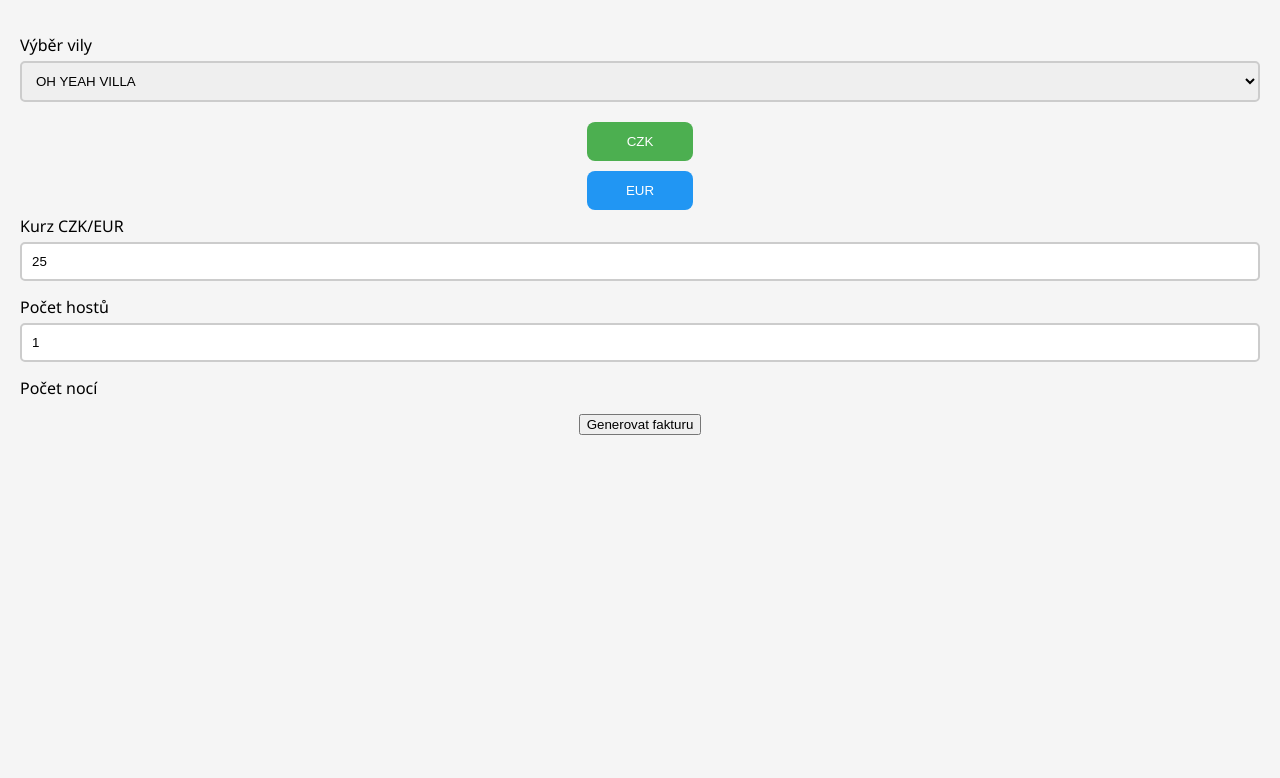
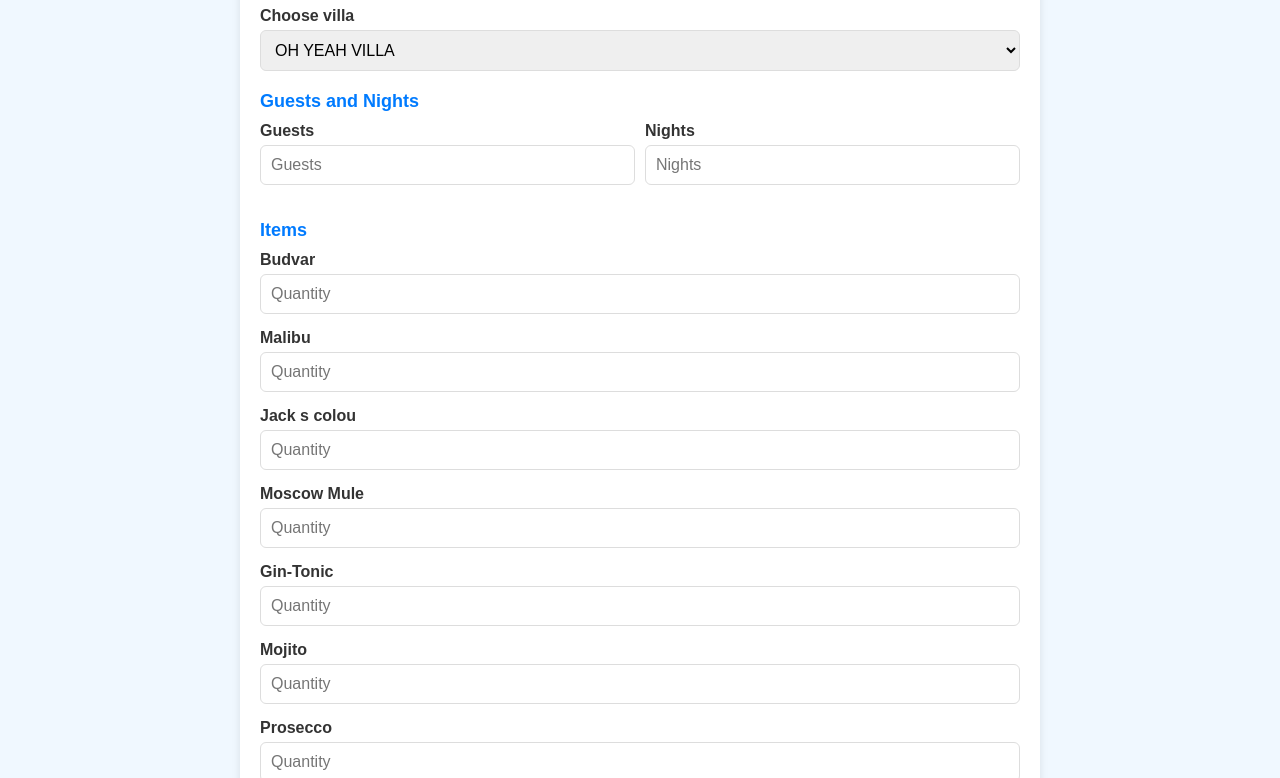
Before and after one commit to Martyparty1988/Minibar-manager-5.5, a plain HTML site: page index.html in a window 1280 px wide. Shown: the part 132-910 px from the top of the page. Before the commit the page ends 800 px from the top, so only its background shows below. Drawn offline with nearby package versions, Linux system fonts and the light colour scheme.

Commit message:
Update index.html

```diff
--- a/index.html
+++ b/index.html
@@ -5,212 +5,366 @@
     <meta name="viewport" content="width=device-width, initial-scale=1.0">
     <title>K&D Minibar Management</title>
     <style>
-        body {
-            font-family: 'Segoe UI', Roboto, sans-serif;
-            background-color: #f5f5f5;
+        :root {
+            --primary-color: #007BFF;
+            --secondary-color: #00C6AE;
+            --oh-yeah-bg: #F0F8FF;
+            --little-castle-bg: #FAF4EB;
+            --amazing-pool-bg: #E6FAF4;
+            --btn-gradient: linear-gradient(135deg, #007BFF, #00C6AE);
+            --btn-hover-gradient: linear-gradient(135deg, #00C6AE, #007BFF);
+        }
+
+        * {
+            box-sizing: border-box;
             margin: 0;
             padding: 0;
-            overflow-x: hidden;
+            font-family: 'Arial', sans-serif;
         }
 
-        .container {
-            width: 100%;
+        body {
+            background-color: var(--oh-yeah-bg);
             padding: 20px;
-            box-sizing: border-box;
-            display: flex;
-            flex-direction: column;
-            align-items: center;
-            justify-content: center;
+            color: #333;
+        }
+
+        .app-container {
+            max-width: 800px;
+            margin: auto;
+            background-color: white;
+            border-radius: 12px;
+            box-shadow: 0 4px 8px rgba(0, 0, 0, 0.1);
+            overflow: hidden;
+            animation: fadeIn 0.5s ease-in-out;
         }
 
         .header {
-            width: 100%;
-            padding: 20px 0;
             text-align: center;
+            padding: 20px;
+            background: var(--btn-gradient);
             color: white;
-            border-radius: 8px;
+            font-size: 24px;
+            font-weight: bold;
+            border-radius: 12px 12px 0 0;
+        }
+
+        .content {
+            padding: 20px;
+        }
+
+        .section {
             margin-bottom: 20px;
         }
 
+        .section-title {
+            font-size: 18px;
+            font-weight: bold;
+            margin-bottom: 10px;
+            color: var(--primary-color);
+        }
+
         .form-group {
-            width: 100%;
             margin-bottom: 15px;
         }
 
-        input, select {
+        .form-group label {
+            display: block;
+            font-weight: bold;
+            margin-bottom: 5px;
+        }
+
+        .form-group input,
+        .form-group select {
             width: 100%;
             padding: 10px;
-            margin-top: 5px;
-            box-sizing: border-box;
-            border: 2px solid #ccc;
-            border-radius: 5px;
+            border: 1px solid #ddd;
+            border-radius: 6px;
+            font-size: 16px;
         }
 
-        .currency-toggle button {
-            width: 100%;
-            padding: 12px;
-            margin: 5px 0;
-            border-radius: 8px;
-            border: none;
-            color: white;
+        .form-row {
+            display: flex;
+            gap: 10px;
+            flex-wrap: wrap;
         }
 
-        /* Styly pro tlačítka měny */
-        #czk-btn { background-color: #4CAF50; }
-        #eur-btn { background-color: #2196F3; }
+        .form-row .form-group {
+            flex: 1 1 calc(50% - 10px);
+        }
+
+        .btn {
+            display: block;
+            width: 100%;
+            padding: 15px;
+            font-size: 18px;
+            background: var(--btn-gradient);
+            color: white;
+            border: none;
+            border-radius: 6px;
+            cursor: pointer;
+            margin-top: 15px;
+            font-weight: bold;
+            text-align: center;
+            transition: background 0.3s ease, transform 0.2s ease;
+        }
+
+        .btn:hover {
+            background: var(--btn-hover-gradient);
+        }
+
+        .btn:active {
+            transform: scale(0.98);
+        }
+
+        .invoice {
+            margin-top: 20px;
+            padding: 20px;
+            background-color: #f9f9f9;
+            border-radius: 12px;
+            box-shadow: 0 2px 6px rgba(0, 0, 0, 0.1);
+            animation: slideUp 0.5s ease;
+        }
+
+        .invoice h3 {
+            margin-bottom: 15px;
+            color: var(--primary-color);
+        }
+
+        .invoice-item {
+            display: flex;
+            justify-content: space-between;
+            margin-bottom: 10px;
+            font-size: 16px;
+        }
+
+        .invoice-total {
+            font-weight: bold;
+            text-align: right;
+            margin-top: 15px;
+            font-size: 18px;
+        }
+
+        @media screen and (max-width: 600px) {
+            .form-row {
+                flex-direction: column;
+            }
+
+            .app-container {
+                max-width: 100%;
+            }
+
+            .btn {
+                font-size: 16px;
+            }
+        }
+
+        @keyframes fadeIn {
+            from {
+                opacity: 0;
+            }
+            to {
+                opacity: 1;
+            }
+        }
+
+        @keyframes slideUp {
+            from {
+                transform: translateY(20px);
+                opacity: 0;
+            }
+            to {
+                transform: translateY(0);
+                opacity: 1;
+            }
+        }
     </style>
 </head>
 <body>
-    <div class="container">
-        <div class="header" id="headerGradient">
-            <h1>K&D Minibar Management</h1>
+    <div class="app-container">
+        <div class="header">
+            K&D Minibar Management
         </div>
-
-        <!-- Výběr vily -->
+        <div class="content">
+            <div class="section">
+                <div class="section-title">Select Villa</div>
                 <div class="form-group">
-            <label for="villa">Výběr vily</label>
-            <select id="villa">
+                    <label for="villa">Choose villa</label>
+                    <select id="villa" onchange="updateVilla()">
                         <option value="oh-yeah">OH YEAH VILLA</option>
                         <option value="little-castle">LITTLE CASTLE</option>
                         <option value="amazing-pool">AMAZING POOL</option>
                     </select>
                 </div>
-
-        <!-- Přepínač měny -->
-        <div class="currency-toggle">
-            <button id="czk-btn" onclick="setCurrency('CZK')">CZK</button>
-            <button id="eur-btn" onclick="setCurrency('EUR')">EUR</button>
             </div>
-
-        <!-- Kurz měny -->
+            <div class="section">
+                <div class="section-title">Guests and Nights</div>
+                <div class="form-row">
                     <div class="form-group">
-            <label for="exchange-rate">Kurz CZK/EUR</label>
-            <input type="number" id="exchange-rate" placeholder="Zadejte kurz" step="0.1" value="25">
+                        <label for="guests">Guests</label>
+                        <input type="number" id="guests" placeholder="Guests" min="1">
                     </div>
-
-        <!-- Počet hostů a nocí -->
                     <div class="form-group">
-            <label for="guests">Počet hostů</label>
-            <input type="number" id="guests" min="1" value="1">
+                        <label for="nights">Nights</label>
+                        <input type="number" id="nights" placeholder="Nights" min="1">
                     </div>
-
+                </div>
+            </div>
+            <div class="section">
+                <div class="section-title">Items</div>
+                <div id="items-container"></div>
+            </div>
             <div class="form-group">
-            <label for="nights">Počet nocí</label
-            <input type="number" id="nights" min="1" value="1">
+                <button class="btn" onclick="generateInvoice()">Generate Invoice</button>
             </div>
-
-        <!-- Položky -->
-        <div id="villa-items"></div>
-
-        <button onclick="generateInvoice()">Generovat fakturu</button>
+            <div class="form-group">
+                <button class="btn" onclick="applyDiscount()">Apply 10% Discount</button>
+            </div>
+            <div class="form-group">
+                <button class="btn" onclick="saveAsImage()">Save as JPEG</button>
+            </div>
             <div id="invoiceContainer"></div>
+        </div>
     </div>
 
     <script>
-        const villaItems = {
-            'oh-yeah': {
-                CZK: [
-                    { id: 'budvar', label: 'Budvar', price: 59 },
-                    { id: 'malibu', label: 'Malibu', price: 99 },
-                    { id: 'jack-cola', label: 'Jack s colou', price: 99 },
-                    { id: 'moscow-mule', label: 'Moscow Mule', price: 99 },
-                    { id: 'gin-tonic', label: 'Gin-Tonic', price: 99 },
-                    { id: 'mojito', label: 'Mojito', price: 99 },
-                    { id: 'prosecco', label: 'Prosecco', price: 390 }
+        const items = {
+            "oh-yeah": [
+                { name: "Budvar", priceCZK: 59 },
+                { name: "Malibu", priceCZK: 99 },
+                { name: "Jack s colou", priceCZK: 99 },
+                { name: "Moscow Mule", priceCZK: 99 },
+                { name: "Gin-Tonic", priceCZK: 99 },
+                { name: "Mojito", priceCZK: 99 },
+                { name: "Prosecco", priceCZK: 390 },
+                { name: "Pivo sud 30 l", priceEUR: 125 },
+                { name: "Pivo sud 50 l", priceEUR: 175 },
+                { name: "Plyn", priceEUR: 12 },
+                { name: "Wellness", priceEUR: 0, userInput: true }
             ],
-                EUR: [
-                    { id: 'beer-30l', label: 'Pivo sud 30 l', price: 125 },
-                    { id: 'beer-50l', label: 'Pivo sud 50 l', price: 175 },
-                    { id: 'gas', label: 'Plyn', price: 12 },
-                    { id: 'wellness', label: 'Wellness', price: 'Custom' }
+            "little-castle": [
+                { name: "Budvar", priceCZK: 59 },
+                { name: "Malibu", priceCZK: 99 },
+                { name: "Jack s colou", priceCZK: 99 },
+                { name: "Moscow Mule", priceCZK: 99 },
+                { name: "Gin-Tonic", priceCZK: 99 },
+                { name: "Mojito", priceCZK: 99 },
+                { name: "Prosecco", priceCZK: 390 },
+                { name: "Pivo sud 30 l", priceEUR: 125 },
+                { name: "Pivo sud 50 l", priceEUR: 175 },
+                { name: "Plyn", priceEUR: 12 },
+                { name: "Wellness", priceEUR: 0, userInput: true }
+            ],
+            "amazing-pool": [
+                { name: "Budvar", priceCZK: 59 },
+                { name: "Malibu", priceCZK: 99 },
+                { name: "Jack s colou", priceCZK: 99 },
+                { name: "Moscow Mule", priceCZK: 99 },
+                { name: "Gin-Tonic", priceCZK: 99 },
+                { name: "Mojito", priceCZK: 99 },
+                { name: "Coca-Cola", priceCZK: 32 },
+                { name: "Sprite", priceCZK: 32 },
+                { name: "Red Bull", priceCZK: 59 },
+                { name: "Prosecco", priceCZK: 390 },
+                { name: "Pivo sud 30 l", priceEUR: 125 },
+                { name: "Pivo sud 50 l", priceEUR: 175 },
+                { name: "Plyn", priceEUR: 12 },
+                { name: "Wellness", priceEUR: 0, userInput: true }
             ]
-            },
-            'little-castle': {
-                CZK: [
-                    { id: 'budvar', label: 'Budvar', price: 59 },
-                    { id: 'malibu', label: 'Malibu', price: 99 },
-                    { id: 'jack-cola', label: 'Jack s colou', price: 99 },
-                    { id: 'moscow-mule', label: 'Moscow Mule', price: 99 },
-                    { id: 'gin-tonic', label: 'Gin-Tonic', price: 99 },
-                    { id: 'mojito', label: 'Mojito', price: 99 },
-                    { id: 'prosecco', label: 'Prosecco', price: 390 }
-                ],
-                EUR: [
-                    { id: 'beer-30l', label: 'Pivo sud 30 l', price: 125 },
-                    { id: 'beer-50l', label: 'Pivo sud 50 l', price: 175 },
-                    { id: 'gas', label: 'Plyn', price: 12 },
-                    { id: 'wellness', label: 'Wellness', price: 'Custom' }
-                ]
-            },
-            'amazing-pool': {
-                CZK: [
-                    { id: 'budvar', label: 'Budvar', price: 59 },
-                    { id: 'malibu', label: 'Malibu', price: 99 },
-                    { id: 'jack-cola', label: 'Jack s colou', price: 99 },
-                    { id: 'moscow-mule', label: 'Moscow Mule', price: 99 },
-                    { id: 'gin-tonic', label: 'Gin-Tonic', price: 99 },
-                    { id: 'mojito', label: 'Mojito', price: 99 },
-                    { id: 'coca-cola', label: 'Coca-Cola', price: 32 },
-                    { id: 'sprite', label: 'Sprite', price: 32 },
-                    { id: 'red-bull', label: 'Red Bull', price: 59 },
-                    { id: 'prosecco', label: 'Prosecco', price: 390 }
-                ],
-                EUR: [
-                    { id: 'beer-30l', label: 'Pivo sud 30 l', price: 125 },
-                    { id: 'beer-50l', label: 'Pivo sud 50 l', price: 175 },
-                    { id: 'gas', label: 'Plyn', price: 12 },
-                    { id: 'wellness', label: 'Wellness', price: 'Custom' }
-                ]
-            }
         };
 
-        function updateVillaSettings() {
+        async function updateVilla() {
             const villa = document.getElementById("villa").value;
-            const currency = document.querySelector('.currency-toggle button.active').textContent;
-            const itemsContainer = document.getElementById("villa-items");
-            const items = villaItems[villa][currency] || [];
+            const body = document.body;
 
-            itemsContainer.innerHTML = items
-                .map(item => `<div><label>${item.label} (${item.price} ${currency})</label><input type="number" id="${item.id}" min="0" /></div>`)
-                .join('');
-            calculateCityTax();
+            if (villa === "oh-yeah") {
+                body.style.backgroundColor = "var(--oh-yeah-bg)";
+            } else if (villa === "little-castle") {
+                body.style.backgroundColor = "var(--little-castle-bg)";
+            } else if (villa === "amazing-pool") {
+                body.style.backgroundColor = "var(--amazing-pool-bg)";
             }
 
-        function setCurrency(currency) {
-            const buttons = document.querySelectorAll('.currency-toggle button');
-            buttons.forEach(button => {
-                if(button.textContent === currency) {
-                    button.classList.add('active');
-                } else {
-                    button.classList.remove('active');
+            displayItems(villa);
+        }
+
+        function displayItems(villa) {
+            const container = document.getElementById("items-container");
+            container.innerHTML = "";
+
+            items[villa].forEach(item => {
+                const itemDiv = document.createElement("div");
+                itemDiv.classList.add("form-group");
+                itemDiv.innerHTML = `
+                    <label>${item.name}</label>
+                    <input type="number" id="${item.name}" placeholder="Quantity" min="0">
+                `;
+                container.appendChild(itemDiv);
+            });
+        }
+
+        function generateInvoice() {
+            const villa = document.getElementById("villa").value;
+            const guests = parseInt(document.getElementById("guests").value) || 0;
+            const nights = parseInt(document.getElementById("nights").value) || 0;
+            const cityTax = guests * nights * 2;
+
+            let totalCZK = 0, totalEUR = 0;
+            let itemsPurchased = [];
+
+            items[villa].forEach(item => {
+                const count = parseInt(document.getElementById(item.name)?.value) || 0;
+                if (count > 0) {
+                    const itemTotalCZK = item.priceCZK ? count * item.priceCZK : 0;
+                    const itemTotalEUR = item.priceEUR ? count * item.priceEUR : 0;
+                    itemsPurchased.push(
+                        `${count} x ${item.name} - ${itemTotalCZK ? itemTotalCZK + " Kč" : itemTotalEUR + " €"}`
+                    );
+                    totalCZK += itemTotalCZK;
+                    totalEUR += itemTotalEUR;
                 }
             });
-            updateVillaSettings();
+
+            const invoiceContainer = document.getElementById("invoiceContainer");
+            invoiceContainer.innerHTML = `
+                <div class="invoice">
+                    <h3>Invoice</h3>
+                    <p><strong>Villa:</strong> ${villa}</p>
+                    <p><strong>Date:</strong> ${new Date().toLocaleDateString("cs-CZ")}</p>
+                    <ul>
+                        ${itemsPurchased.map(item => `<li>${item}</li>`).join("")}
+                    </ul>
+                    <div class="invoice-item"><span>City Tax:</span><span>${cityTax.toFixed(2)} €</span></div>
+                    <div class="invoice-total">Grand Total: ${totalCZK.toFixed(2)} Kč / ${(totalEUR + cityTax).toFixed(2)} €</div>
+                </div>
+            `;
         }
 
-        function calculateCityTax() {
-            const guests = parseInt(document.getElementById('guests').value, 10);
-            const nights = parseInt(document.getElementById('nights').value, 10);
-            const cityTax = guests * nights * 2; // 2 EUR za hosta na noc
-            const taxDisplay = document.getElementById('city-tax');
-            if (!taxDisplay) {
-                const invoiceContainer = document.getElementById('invoiceContainer');
-                invoiceContainer.innerHTML += `<div id="city-tax">City Tax: ${cityTax} EUR</div>`;
-            } else {
-                taxDisplay.textContent = `City Tax: ${cityTax} EUR`;
+        function applyDiscount() {
+            const invoice = document.querySelector(".invoice");
+            if (invoice) {
+                const totalElement = invoice.querySelector(".invoice-total");
+                const totalText = totalElement.textContent.match(/[\d.]+/g);
+                const totalCZK = parseFloat(totalText[0]) * 0.9;
+                const totalEUR = parseFloat(totalText[1]);
+                totalElement.textContent = `Grand Total after Discount: ${totalCZK.toFixed(2)} Kč / ${totalEUR.toFixed(2)} €`;
             }
         }
 
-        function generateInvoice() {
-            // Zde by byla logika pro generování faktury
-            console.log("Faktura byla vygenerována.");
+        function saveAsImage() {
+            const invoice = document.querySelector(".invoice");
+            if (invoice) {
+                html2canvas(invoice).then(canvas => {
+                    const link = document.createElement("a");
+                    link.download = "invoice.jpeg";
+                    link.href = canvas.toDataURL("image/jpeg");
+                    link.click();
+                });
+            }
         }
 
-        document.getElementById('villa').addEventListener('change', updateVillaSettings);
-        document.querySelectorAll('.currency-toggle button').forEach(button => {
-            button.addEventListener('click', () => setCurrency(button.textContent));
-        });
-        updateVillaSettings(); // Inicializace položek při načtení stránky
+        // Initial setup
+        updateVilla();
     </script>
+    <script src="https://cdnjs.cloudflare.com/ajax/libs/html2canvas/1.4.1/html2canvas.min.js"></script>
 </body>
 </html>
```
Lines whose indentation alone changed are shown as unchanged.
